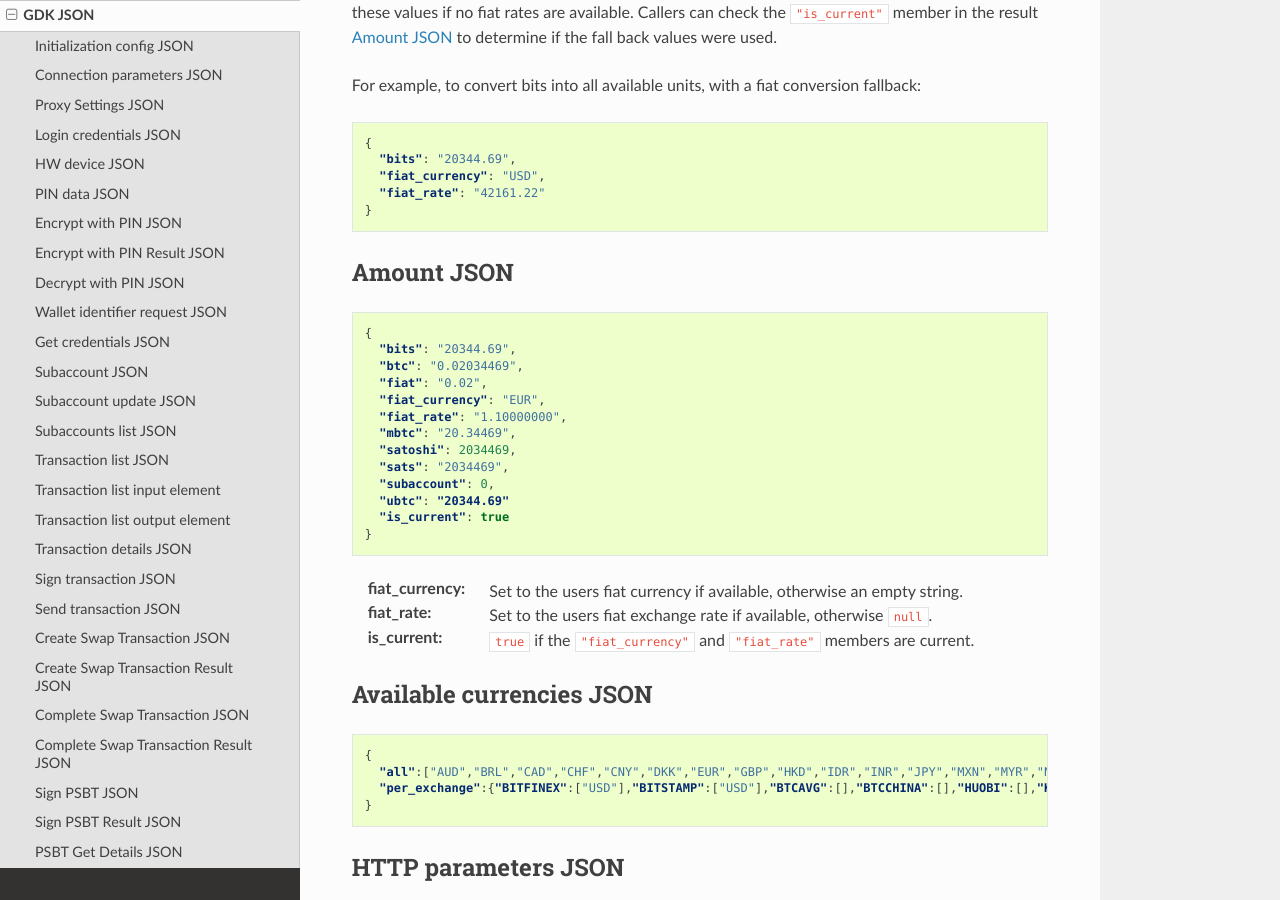
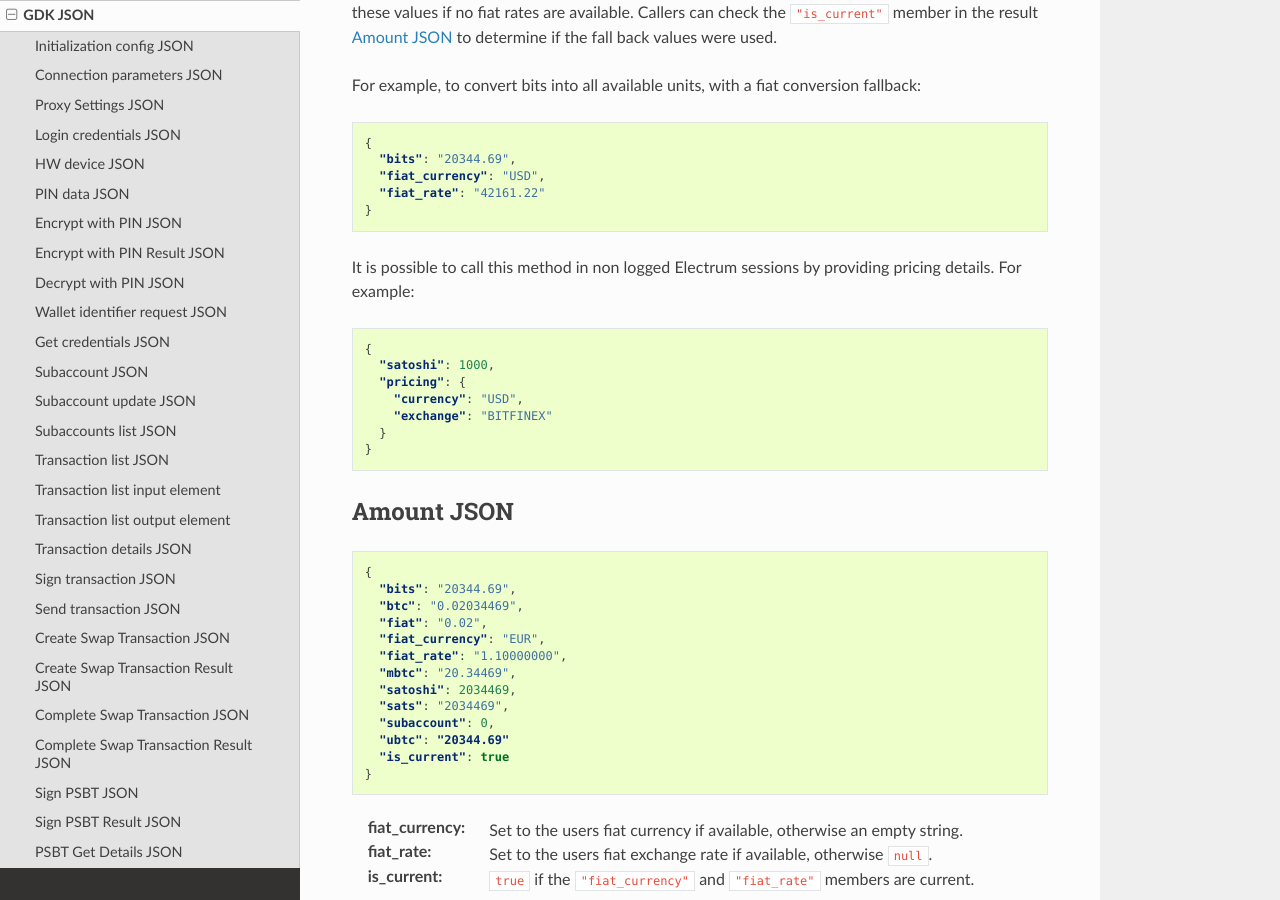
Before and after one commit to Blockstream/gdk, a Sphinx documentation site: the page built from docs/source/gdk-json.rst, in a window 1280 px wide and 900 px high, scrolled down 24724 px. Built offline with Sphinx 7.4.7 and the Read the Docs theme 2.0.0, drawn with Linux system fonts in a browser that asks for light colours; pages that are not in the unit, such as notebooks, are missing from menus.

Commit message:
update convert amount doc

```diff
--- a/docs/source/gdk-json.rst
+++ b/docs/source/gdk-json.rst
@@ -1357,7 +1357,18 @@ conversion fallback:
     "fiat_rate": "42161.22"
   }
 
-
+It is possible to call this method in non logged Electrum sessions by providing
+pricing details. For example:
+
+.. code-block:: json
+
+  {
+    "satoshi": 1000,
+    "pricing": {
+      "currency": "USD",
+      "exchange": "BITFINEX"
+    }
+  }
 
 .. _amount-data:
 
```
